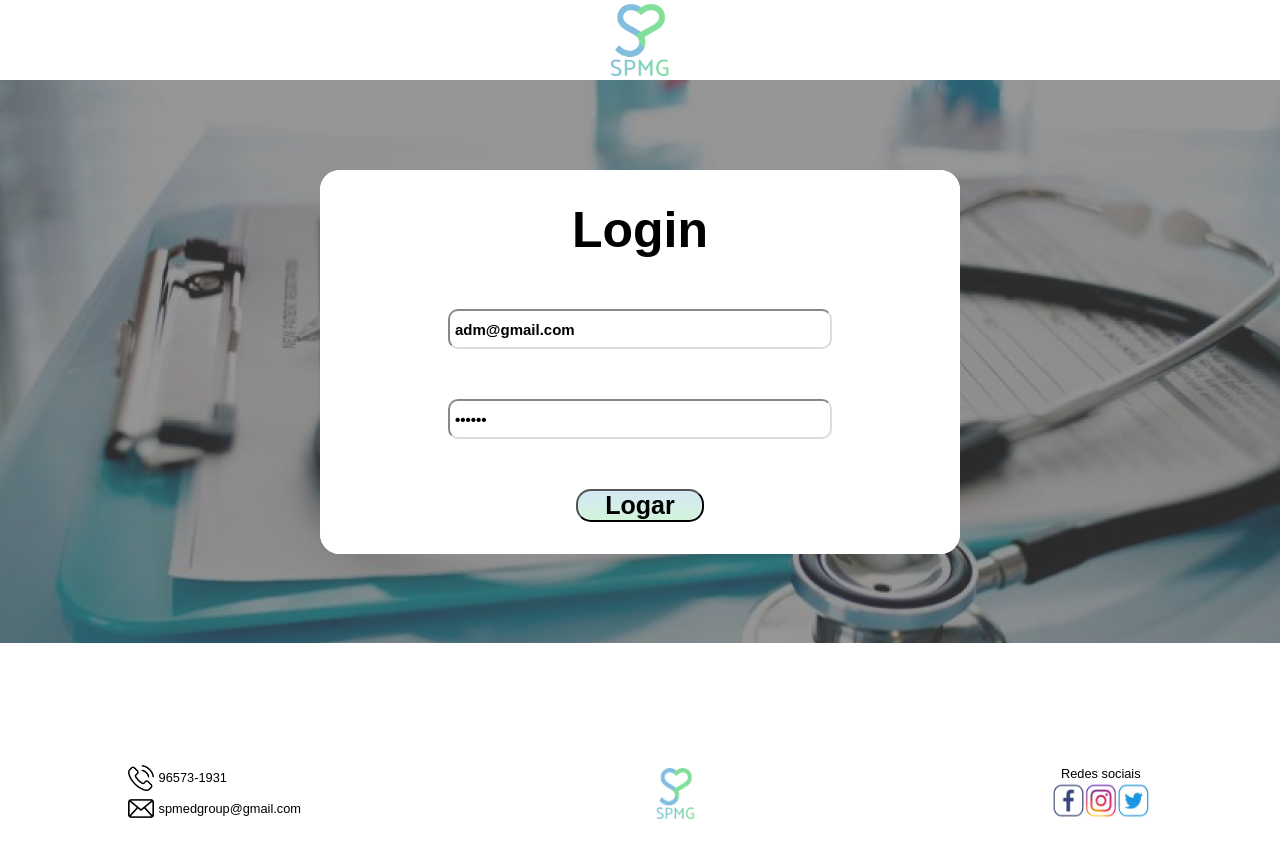
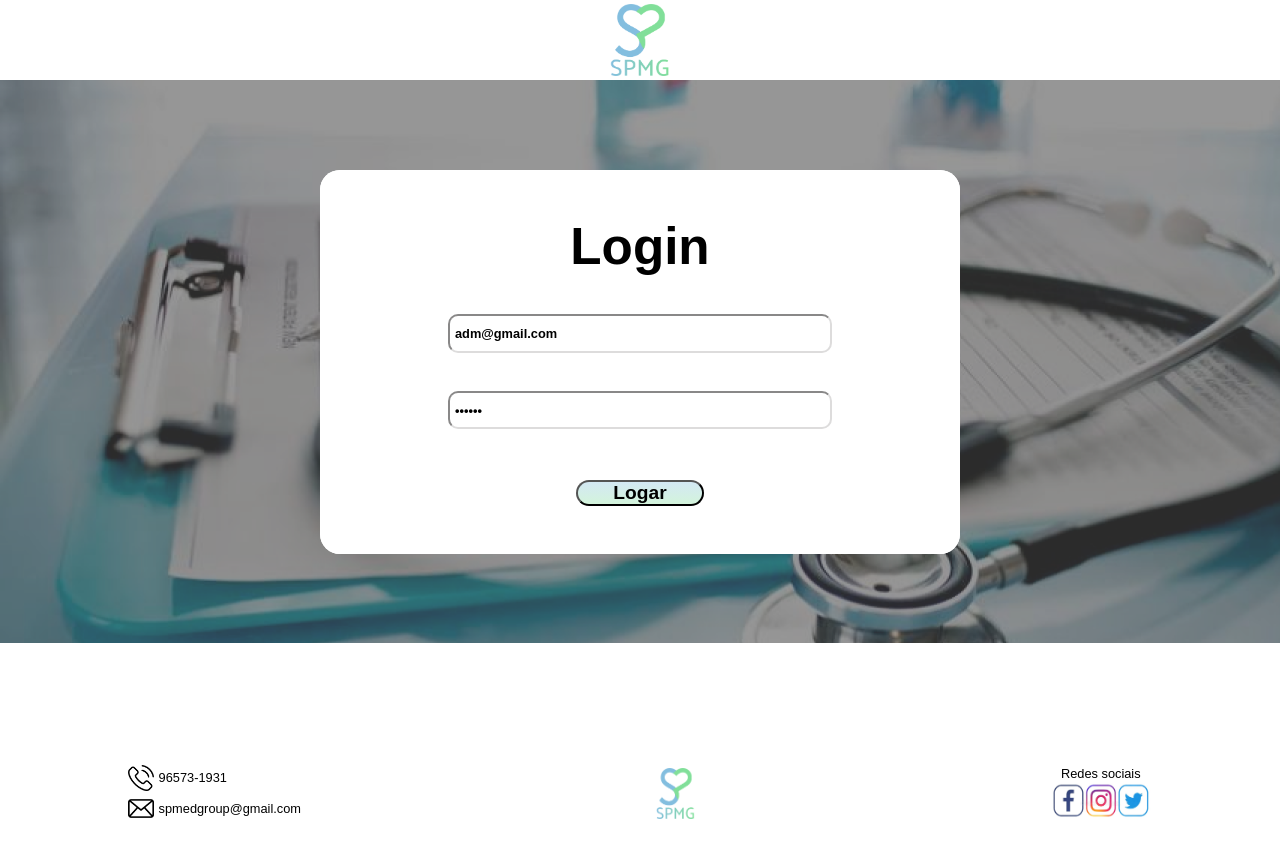
Before and after one commit to HugoSVitor/SPMedicalGroup, a React (Create React App) app in the folder 4_FrontEndReact-Sprint4/React/spmedgroup/: page /login in a window 1280 px wide. Shown: the top 858 px of the page. Built offline with nearby package versions, Linux system fonts and the light colour scheme.

Commit message:
BackEnd = Finalizado - Resposivo = Finalizado

```diff
--- a/4_FrontEndReact-Sprint4/React/spmedgroup/src/assets/css/style.css
+++ b/4_FrontEndReact-Sprint4/React/spmedgroup/src/assets/css/style.css
@@ -7,6 +7,10 @@
   box-sizing: border-box;
 }
 
+
+input {
+    font-size: 1vw;
+}
 .header_container {
     height: 80px;
     width: 100vw;
@@ -62,6 +66,7 @@ table {
     border: 1px solid black;
     padding: 10px;
     margin-top: 2vw;
+    width: 80vw;
 }
 tr:nth-child(even) {background-color: #f2f2f2}
 
@@ -117,7 +122,7 @@ th,td {
     background: linear-gradient(180deg, rgba(131, 190, 223, 0.35) 0%, rgba(129, 223, 153, 0.35) 100%);
     border-radius: 15px;
     height: 7vw;
-    font-size: 20px;
+    font-size: 1.5vw;
     display: flex;
     justify-content: space-around;
     align-items: center;
@@ -170,12 +175,12 @@ th,td {
 
 .login-inputs input{
     width: 30vw;
-    height: 40px;
+    height: 3vw;
     padding-left: 5px;
-    margin-top: 50px;
+    margin-top: 3vw;
     font-family: 'Palanquin', sans-serif;
     font-weight: bold;
-    font-size: 15px;
+    font-size: 1vw;
     border-radius: 10px;
     border-color: rgb(221, 220, 220);
 }
@@ -183,12 +188,12 @@ th,td {
 .botaoLogar {
     width: 10vw;
     height: 3vw;
-    margin-top: 50px;
-    font-size: 25px;
+    margin-top: 4vw;
+    font-size: 1.5vw;
 }
 
 .form-login h2{
-    font-size: 50px;
+    font-size: 4vw;
     font-weight: bolder;
 }
 
@@ -251,6 +256,7 @@ th,td {
 
 .formConsultasAdm select{
     margin-top: 1vw;
+    font-size: 1vw;
     margin-left: 1vw;
     width: 15vw;
     height: 2vw;
@@ -323,3 +329,7 @@ footer span {
     color: black;
     font-family: 'Palanquin', sans-serif;
 }
+
+@media only screen and (max-width: 600px) {
+
+}
--- a/4_FrontEndReact-Sprint4/React/spmedgroup/src/pages/consultasAdm/ConsultasAdm.jsx
+++ b/4_FrontEndReact-Sprint4/React/spmedgroup/src/pages/consultasAdm/ConsultasAdm.jsx
@@ -118,7 +118,7 @@ export default function ConsultasAdm()
                                     <th>Situação</th>
                                     <th>Nome Médico</th>
                                     <th>Nome Paciente</th>
-                                    <th>Especialidade(Médico)</th>
+                                    <th>Especialidade (Médico)</th>
                                     <th>Endereço</th>
                                 </tr>
 
```
